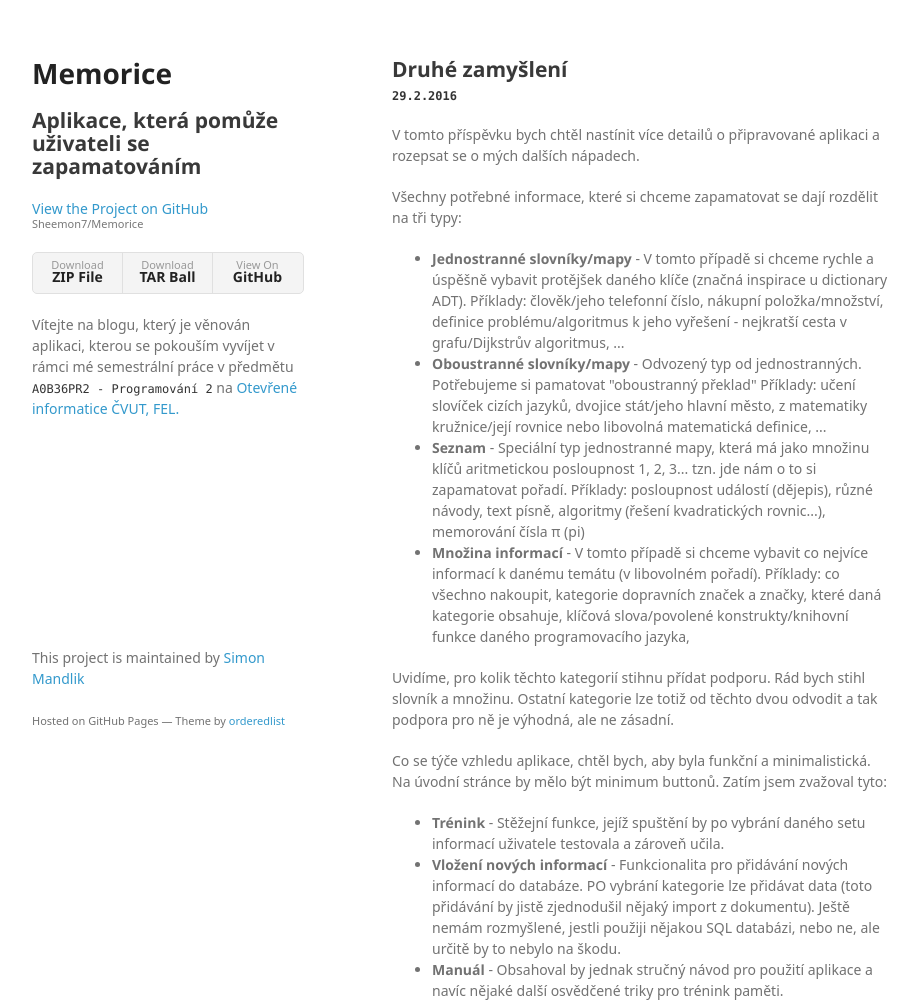
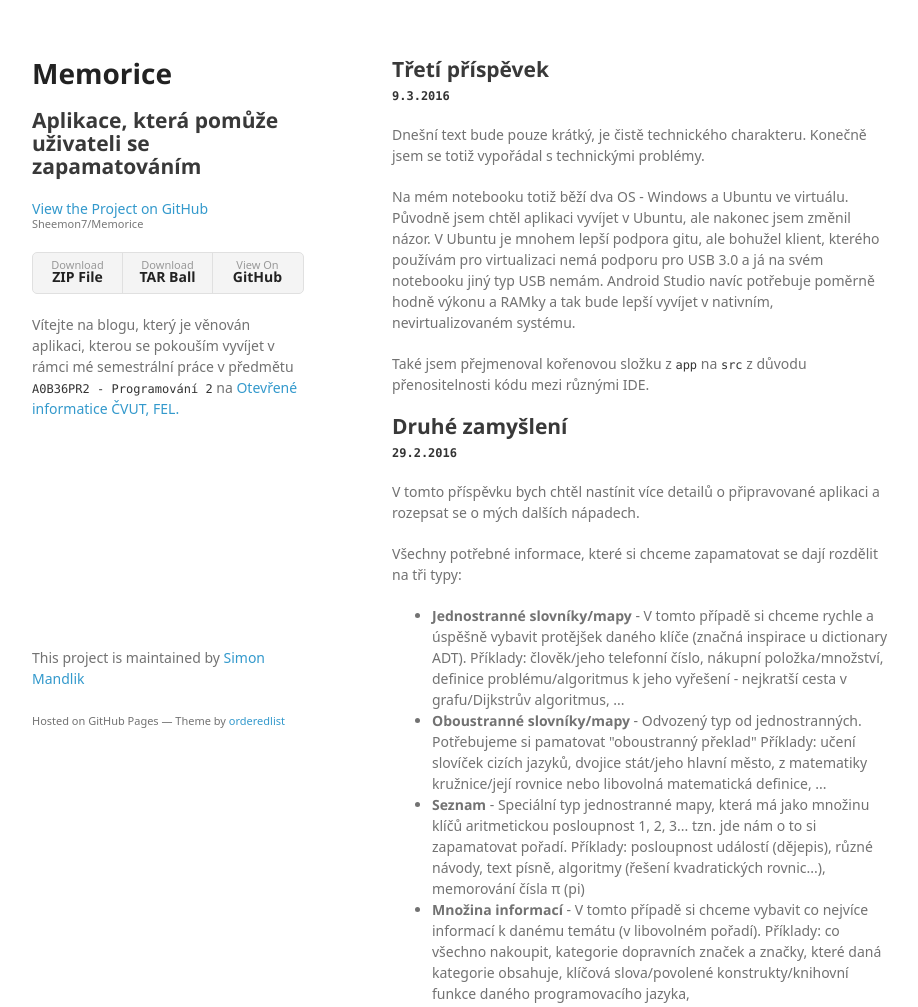
Before and after one commit to Sheemon7/Memorice, a plain HTML site: page index.html in a window 1280 px wide. Shown: the top 1007 px of the page, without its empty margins (178-1096 px from the left). Drawn offline with Linux system fonts and the light colour scheme; a web font is replaced by a local one.

Commit message:
third article

```diff
--- a/index.html
+++ b/index.html
@@ -40,6 +40,16 @@
 <p>This automatic page generator is the easiest way to create beautiful pages for all of your projects. Author your page content here <a href="https://guides.github.com/features/mastering-markdown/">using GitHub Flavored Markdown</a>, select a template crafted by a designer, and publish. After your page is generated, you can check out the new <code>gh-pages</code> branch locally. If you’re using GitHub Desktop, simply sync your repository and you’ll see the new branch.</p>
 
 --->
+
+<h2> <a class="anchor" aria-hidden="true"><span aria-hidden="true" class="octicon octicon-link"></span></a>Třetí příspěvek<br><code>9.3.2016</code></h2>
+
+<p>Dnešní text bude pouze krátký, je čistě technického charakteru. Konečně jsem se totiž vypořádal s technickými problémy.</p>
+
+<p>Na mém notebooku totiž běží dva OS - Windows a Ubuntu ve virtuálu. Původně jsem chtěl aplikaci vyvíjet v Ubuntu, ale nakonec jsem změnil názor. V Ubuntu je mnohem lepší podpora gitu, ale bohužel klient,
+kterého používám pro virtualizaci nemá podporu pro USB 3.0 a já na svém notebooku jiný typ USB nemám. Android Studio navíc potřebuje poměrně hodně výkonu a RAMky a tak bude lepší vyvíjet v nativním, nevirtualizovaném systému.</p>
+
+<p>Také jsem přejmenoval kořenovou složku z <code>app</code> na <code>src</code> z důvodu přenositelnosti kódu mezi různými IDE.
+</p>
 
 <h2> <a class="anchor" aria-hidden="true"><span aria-hidden="true" class="octicon octicon-link"></span></a>Druhé zamyšlení<br><code>29.2.2016</code></h2>
 
```
